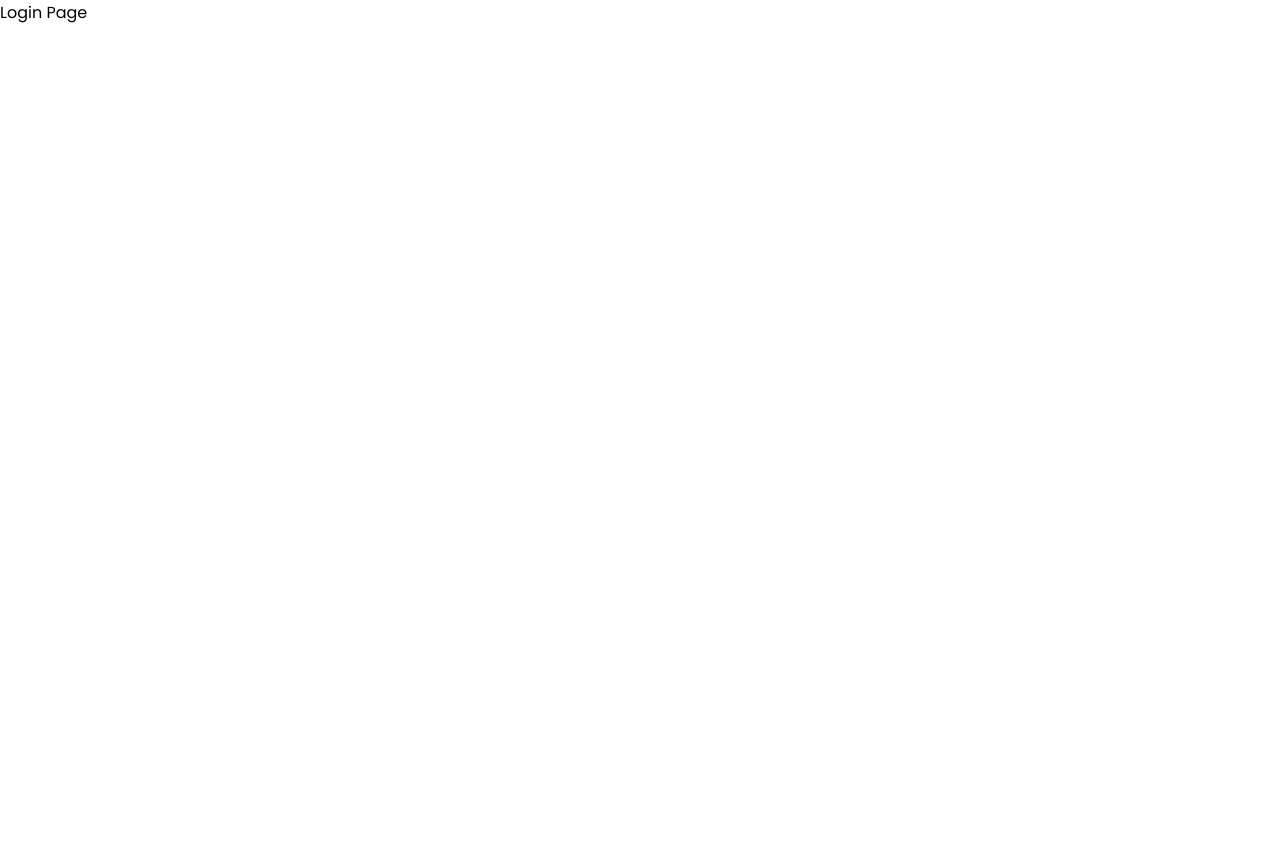
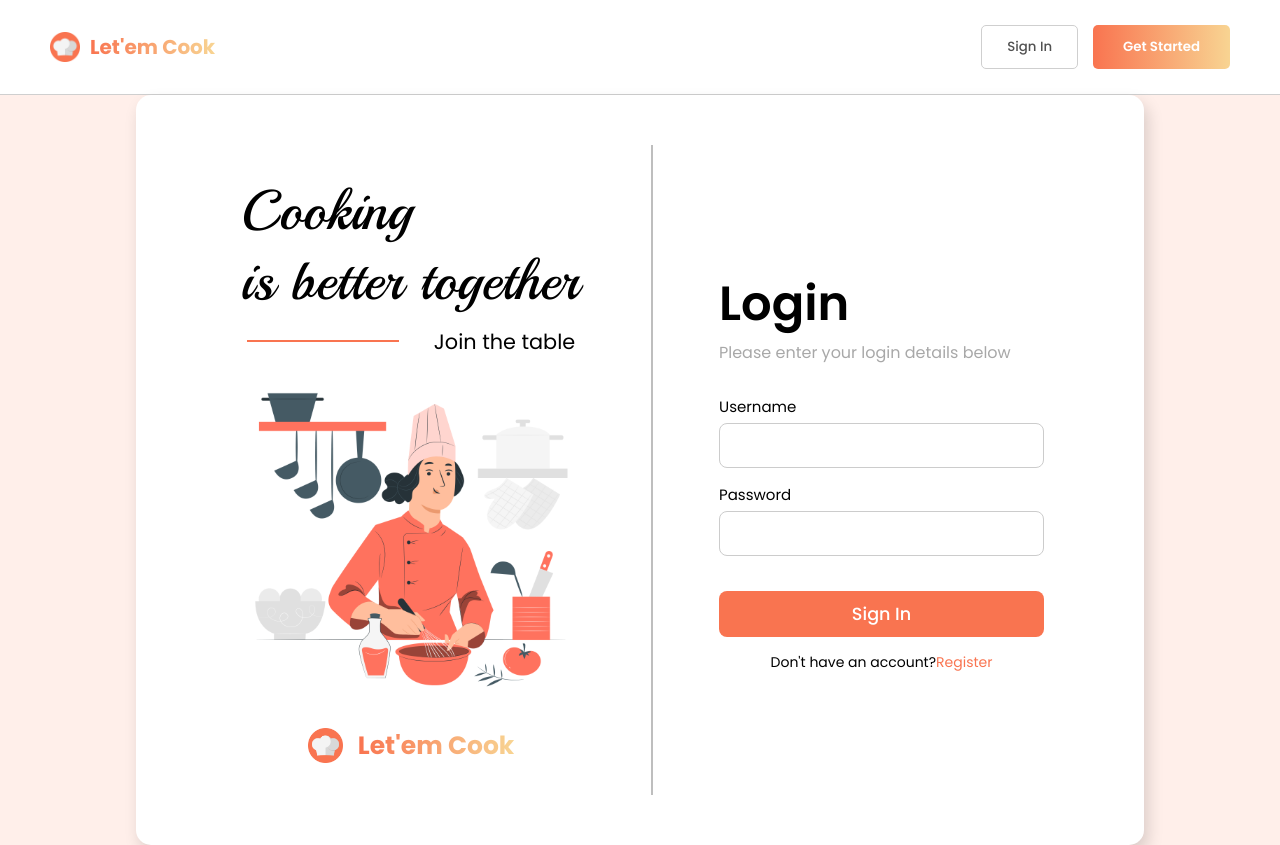
Before and after one commit to Syddevv/LetemCook, a React (Vite) app in the folder client/: page /login in a window 1280 px wide. Before the commit the page ends 800 px from the top, so only its background shows below. Built offline with nearby package versions, Linux system fonts and the light colour scheme.

Commit message:
Login Page Design

```diff
--- a/client/src/pages/LandingPage.jsx
+++ b/client/src/pages/LandingPage.jsx
@@ -21,7 +21,9 @@ const LandingPage = () => {
         </div>
 
         <div className="nav-buttons">
-          <button className="signIn-BTN">Sign In</button>
+          <button className="signIn-BTN" onClick={() => navigate("/login")}>
+            Sign In
+          </button>
           <button
             className="getStarted-BTN"
             onClick={() => navigate("/register")}
--- a/client/src/pages/Login.jsx
+++ b/client/src/pages/Login.jsx
@@ -1,5 +1,94 @@
+import "../styles/Login.css";
+import Logo from "../assets/Logo.png";
+import Poster from "../assets/Chef-pana.png";
+import { Link, useNavigate } from "react-router-dom";
+
 const LoginPage = () => {
-  return <div>Login Page</div>;
+  const navigate = useNavigate();
+
+  const handleSubmit = (e) => {
+    e.preventDefault();
+    // Handle form submission logic here
+  };
+
+  return (
+    <div>
+      <nav>
+        <div className="logo-name" onClick={() => navigate("/")}>
+          <img src={Logo} alt="Logo" className="logo" />
+          <p className="website-name">Let'em Cook</p>
+        </div>
+
+        <div className="nav-buttons">
+          <button className="signIn-BTN" onClick={() => navigate("/login")}>
+            Sign In
+          </button>
+          <button
+            className="getStarted-BTN"
+            onClick={() => navigate("/register")}
+          >
+            Get Started
+          </button>
+        </div>
+      </nav>
+
+      <div className="login-page">
+        <div className="login-wrapper">
+          <div className="left-section">
+            <div className="taglines-wrapper">
+              <h1 className="tagline">
+                Cooking <br />
+                is better together
+              </h1>
+              <div className="sub-tagline">
+                <hr />
+                <p>Join the table</p>
+              </div>
+            </div>
+
+            <img className="poster" src={Poster} alt="Poster" />
+
+            <div className="logo-name-registration">
+              <img src={Logo} alt="Logo" className="logo2" />
+              <p className="website-name2">Let'em Cook</p>
+            </div>
+          </div>
+
+          <hr className="partition" />
+
+          <div className="right-section">
+            <div className="title">
+              <h1>Login</h1>
+              <p>Please enter your login details below</p>
+            </div>
+
+            <form onSubmit={handleSubmit}>
+              <div>
+                <label htmlFor="username">Username</label>
+                <input type="text" id="username" name="username" required />
+              </div>
+
+              <div>
+                <label htmlFor="password">Password</label>
+                <input type="password" id="password" name="password" required />
+              </div>
+
+              <button className="sign-in-button" type="submit">
+                Sign In
+              </button>
+            </form>
+
+            <p className="link-to-login">
+              Don't have an account?
+              <Link to="/register" style={{ textDecoration: "none" }}>
+                <span className="link">Register</span>
+              </Link>
+            </p>
+          </div>
+        </div>
+      </div>
+    </div>
+  );
 };
 
 export default LoginPage;
--- a/client/src/pages/Register.jsx
+++ b/client/src/pages/Register.jsx
@@ -20,7 +20,9 @@ const RegistrationPage = () => {
         </div>
 
         <div className="nav-buttons">
-          <button className="signIn-BTN">Sign In</button>
+          <button className="signIn-BTN" onClick={() => navigate("/login")}>
+            Sign In
+          </button>
           <button
             className="getStarted-BTN"
             onClick={() => navigate("/register")}
--- /dev/null
+++ b/client/src/styles/Login.css
@@ -0,0 +1,44 @@
+@import url("https://fonts.googleapis.com/css2?family=Playball&family=Poppins:ital,wght@0,100;0,200;0,300;0,400;0,500;0,600;0,700;0,800;0,900;1,100;1,200;1,300;1,400;1,500;1,600;1,700;1,800;1,900&family=Reem+Kufi:wght@400..700&display=swap");
+
+* {
+  font-family: Poppins;
+  margin: 0;
+}
+
+.login-page {
+  background-color: #ffefea;
+  display: flex;
+  min-height: 90vh;
+  width: 100vw;
+  align-items: center;
+  justify-content: center;
+}
+
+.login-wrapper {
+  display: flex;
+  align-items: center;
+  justify-content: center;
+  background-color: white;
+  padding: 50px 100px;
+  border-radius: 15px;
+  gap: 25px;
+  box-shadow: 4px 8px 16px 0px rgba(0, 0, 0, 0.15);
+}
+
+.sign-in-button {
+  background-color: #f97450;
+  border-radius: 8px;
+  border: none;
+  color: white;
+  font-size: 1.1rem;
+  padding: 10px;
+  font-weight: 500;
+  margin-top: 20px;
+  cursor: pointer;
+  transition: 0.2s ease;
+}
+
+.sign-in-button:hover {
+  box-shadow: 0 4px 10px rgba(0, 0, 0, 0.15);
+  transform: translateY(-2px);
+}
```
